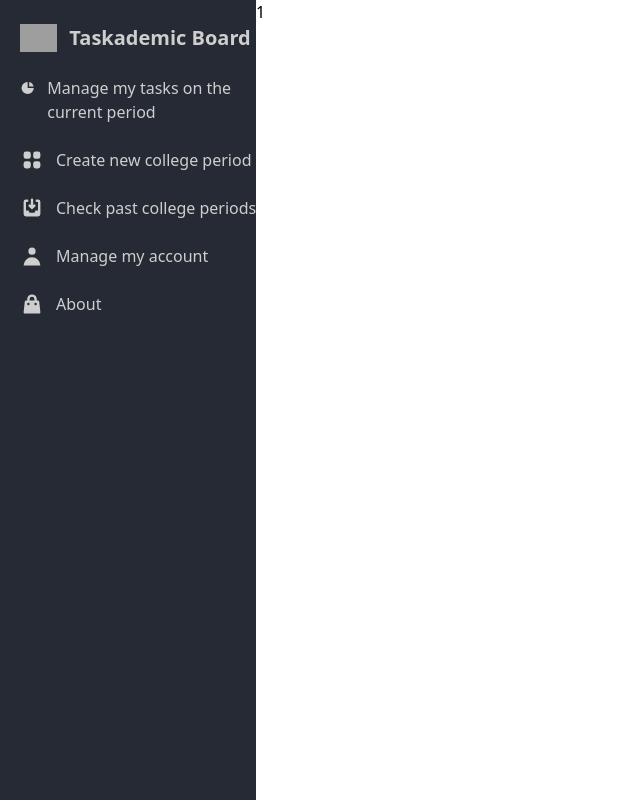
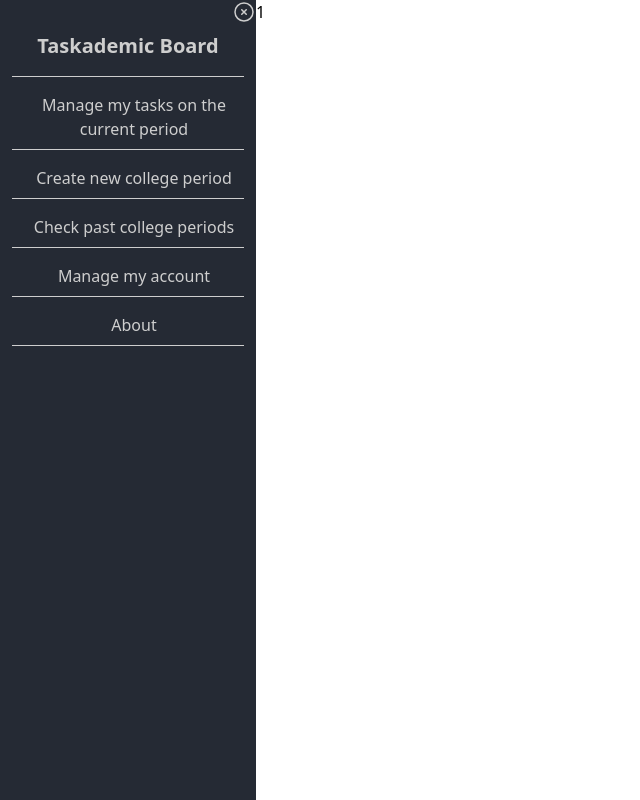
Before and after one commit to kendallv17/Taskademic-Front-End, a React (Create React App) app: page / in a window 1280 px wide. Shown: the whole page, without its empty margins (0-640 px from the left). Built offline with nearby package versions, Linux system fonts and the light colour scheme; grey boxes are pictures that could not be loaded.

Commit message:
Changes on navbar css

```diff
--- a/src/components/sidebar/sidebar.js
+++ b/src/components/sidebar/sidebar.js
@@ -1,43 +1,45 @@
 import React, { useState } from "react"
 export default function Sidebar(){
+    const [hidden, setHidden] = useState(false)
     return (
-    <aside class="w-64" aria-label="Sidebar">
-        <div class="overflow-y-auto min-h-full py-4 px-3 bg-blue-dark">
-            <ul class="space-y-2">
-                <a href="https://flowbite.com/" class="flex items-center p-2 text-base font-normal text-mercury-600 rounded-lg">
-                    <img src="https://flowbite.com/docs/images/logo.svg" class="mr-3 h-6 sm:h-7" alt="Flowbite Logo" />
-                    <span class="self-center text-xl font-semibold whitespace-nowrap dark:text-white">Taskademic Board</span>
-                </a>
-                <li>
-                    <a href="#" class="flex items-left p-2 text-base font-normal text-mercury-600 rounded-lg hover:bg-bright-turquoise-700">
-                    <svg aria-hidden="true" class="w-6 h-6 text-gray-500 transition duration-75 dark:text-gray-400 group-hover:text-mercury-50 dark:group-hover:text-white" fill="currentColor" viewBox="0 0 20 20" xmlns="http://www.w3.org/2000/svg"><path d="M2 10a8 8 0 018-8v8h8a8 8 0 11-16 0z"></path><path d="M12 2.252A8.014 8.014 0 0117.748 8H12V2.252z"></path></svg>
-                    <span class="ml-3">Manage my tasks on the current period</span>
+        <aside className="w-64" aria-label="Sidebar">
+            <div className="relative">
+                <button type="button" className="absolute top-0 -right-0 text-mercury-600">
+                    <svg xmlns="http://www.w3.org/2000/svg" fill="none" viewBox="0 0 24 24" strokeWidth="1.5" stroke="currentColor" className="w-6 h-6">
+                        <path strokeLinecap="round" strokeLinejoin="round" d="M9.75 9.75l4.5 4.5m0-4.5l-4.5 4.5M21 12a9 9 0 11-18 0 9 9 0 0118 0z" />
+                    </svg>
+                </button>
+            </div>
+            <div className="overflow-y-auto min-h-full py-4 px-3 bg-blue-dark">
+                <ul className="space-y-2">
+                    <li className="border-b border-mercury-600">
+                        <a href="/" className="flex items-center py-4 text-base text-center font-normal text-mercury-600">
+                            <span className="self-center text-xl flex-auto font-semibold dark:text-white">Taskademic Board</span>
                         </a>
                     </li>
-                <li>
-                    <a href="#" class="flex items-left p-2 text-base font-normal text-mercury-600 rounded-lg hover:bg-bright-turquoise-700">
-                    <svg aria-hidden="true" class="flex-shrink-0 w-6 h-6 text-gray-500 transition duration-75 dark:text-gray-400 group-hover:text-mercury-50 dark:group-hover:text-white" fill="currentColor" viewBox="0 0 20 20" xmlns="http://www.w3.org/2000/svg"><path d="M5 3a2 2 0 00-2 2v2a2 2 0 002 2h2a2 2 0 002-2V5a2 2 0 00-2-2H5zM5 11a2 2 0 00-2 2v2a2 2 0 002 2h2a2 2 0 002-2v-2a2 2 0 00-2-2H5zM11 5a2 2 0 012-2h2a2 2 0 012 2v2a2 2 0 01-2 2h-2a2 2 0 01-2-2V5zM11 13a2 2 0 012-2h2a2 2 0 012 2v2a2 2 0 01-2 2h-2a2 2 0 01-2-2v-2z"></path></svg>
-                    <span class="flex-1 ml-3 whitespace-nowrap">Create new college period</span>
-                    <span class="inline-flex justify-center items-center px-2 ml-3 text-sm font-medium text-gray-800 bg-gray-200 rounded-full dark:bg-gray-700 dark:text-gray-300">Pro</span>
+                    <li className="border-b border-mercury-600">
+                        <a href="#" className="flex items-center py-2 text-base text-center font-normal text-mercury-600 rounded-lg hover:bg-bright-turquoise-700">
+                        <span className="ml-3">Manage my tasks on the current period</span>
                         </a>
                     </li>
-                <li>
-                    <a href="#" class="flex items-left p-2 text-base font-normal text-mercury-600 rounded-lg hover:bg-bright-turquoise-700">
-                    <svg aria-hidden="true" class="flex-shrink-0 w-6 h-6 text-gray-500 transition duration-75 dark:text-gray-400 group-hover:text-mercury-50 dark:group-hover:text-white" fill="currentColor" viewBox="0 0 20 20" xmlns="http://www.w3.org/2000/svg"><path d="M8.707 7.293a1 1 0 00-1.414 1.414l2 2a1 1 0 001.414 0l2-2a1 1 0 00-1.414-1.414L11 7.586V3a1 1 0 10-2 0v4.586l-.293-.293z"></path><path d="M3 5a2 2 0 012-2h1a1 1 0 010 2H5v7h2l1 2h4l1-2h2V5h-1a1 1 0 110-2h1a2 2 0 012 2v10a2 2 0 01-2 2H5a2 2 0 01-2-2V5z"></path></svg>
-                    <span class="flex-1 ml-3 whitespace-nowrap">Check past college periods</span>
-                    <span class="inline-flex justify-center items-center p-3 ml-3 w-3 h-3 text-sm font-medium text-blue-600 bg-blue-200 rounded-full dark:bg-blue-900 dark:text-blue-200">3</span>
+                    <li className="border-b border-mercury-600">
+                        <a href="#" className="flex items-center py-2 text-base text-center font-normal text-mercury-600 rounded-lg hover:bg-bright-turquoise-700">
+                        <span className="flex-1 ml-3 whitespace-nowrap">Create new college period</span>
                         </a>
                     </li>
-                <li>
-                    <a href="#" class="flex items-left p-2 text-base font-normal text-mercury-600 rounded-lg hover:bg-bright-turquoise-700">
-                    <svg aria-hidden="true" class="flex-shrink-0 w-6 h-6 text-gray-500 transition duration-75 dark:text-gray-400 group-hover:text-mercury-50 dark:group-hover:text-white" fill="currentColor" viewBox="0 0 20 20" xmlns="http://www.w3.org/2000/svg"><path fill-rule="evenodd" d="M10 9a3 3 0 100-6 3 3 0 000 6zm-7 9a7 7 0 1114 0H3z" clip-rule="evenodd"></path></svg>
-                    <span class="flex-1 ml-3 whitespace-nowrap">Manage my account</span>
+                    <li className="border-b border-mercury-600">
+                        <a href="#" className="flex items-center py-2 text-base text-center font-normal text-mercury-600 rounded-lg hover:bg-bright-turquoise-700">
+                        <span className="flex-1 ml-3 whitespace-nowrap">Check past college periods</span>
                         </a>
                     </li>
-                <li>
-                    <a href="#" class="flex items-left p-2 text-base font-normal text-mercury-600 rounded-lg hover:bg-bright-turquoise-700">
-                    <svg aria-hidden="true" class="flex-shrink-0 w-6 h-6 text-gray-500 transition duration-75 dark:text-gray-400 group-hover:text-mercury-50 dark:group-hover:text-white" fill="currentColor" viewBox="0 0 20 20" xmlns="http://www.w3.org/2000/svg"><path fill-rule="evenodd" d="M10 2a4 4 0 00-4 4v1H5a1 1 0 00-.994.89l-1 9A1 1 0 004 18h12a1 1 0 00.994-1.11l-1-9A1 1 0 0015 7h-1V6a4 4 0 00-4-4zm2 5V6a2 2 0 10-4 0v1h4zm-6 3a1 1 0 112 0 1 1 0 01-2 0zm7-1a1 1 0 100 2 1 1 0 000-2z" clip-rule="evenodd"></path></svg>
-                    <span class="flex-1 ml-3 whitespace-nowrap">About</span>
+                    <li className="border-b border-mercury-600">
+                        <a href="#" className="flex items-center py-2 text-base text-center font-normal text-mercury-600 rounded-lg hover:bg-bright-turquoise-700">
+                        <span className="flex-1 ml-3 whitespace-nowrap">Manage my account</span>
+                        </a>
+                    </li>
+                    <li className="border-b border-mercury-600">
+                        <a href="#" className="flex items-center py-2 text-base text-center font-normal text-mercury-600 rounded-lg hover:bg-bright-turquoise-700">
+                        <span className="flex-1 ml-3 whitespace-nowrap">About</span>
                         </a>
                     </li>
                 </ul>
```
Lines whose indentation alone changed are shown as unchanged.
